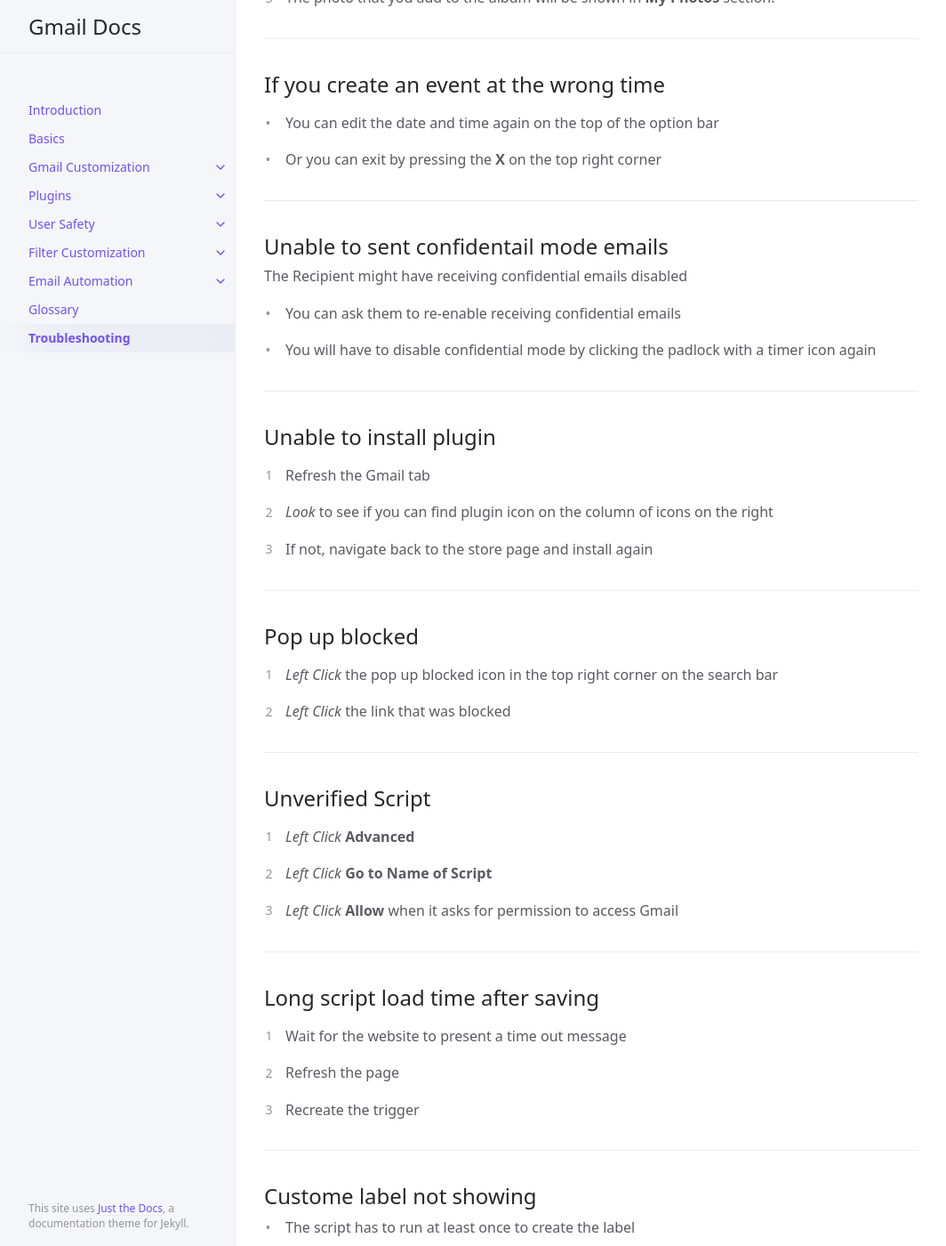
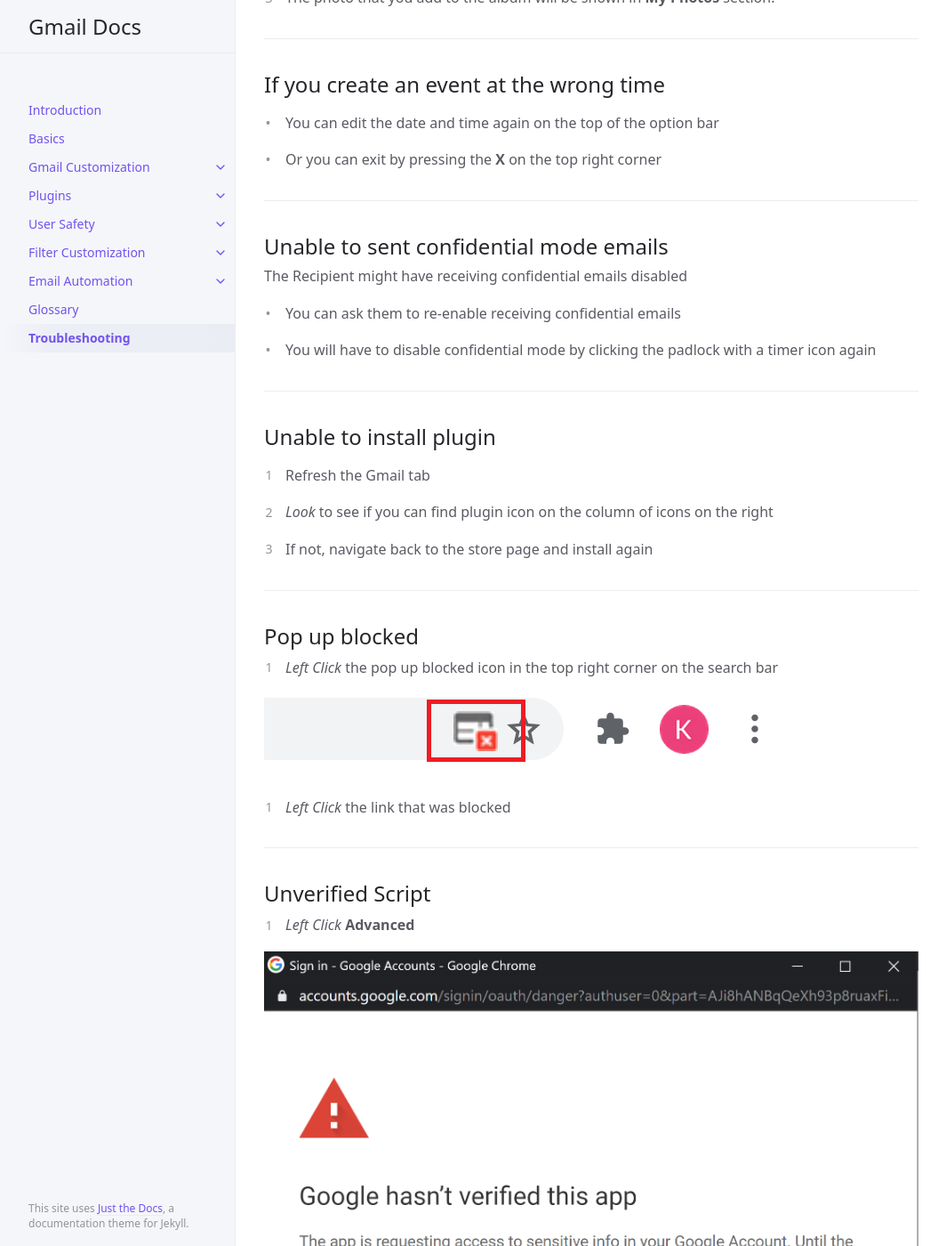
Before and after one commit to Joonior-Programmer/Gmail_Docs, a Jekyll site: the page built from docs/troubleshooting.md, in a window 1280 px wide and 1400 px high, scrolled down 358 px. Shown: the whole window at 89% size, without its empty margins (107-1171 px from the left). Built offline with Jekyll 4.4.1, drawn with Linux system fonts in a browser that asks for light colours; some of the changed text lies outside the part shown.

Commit message:
minor fixes

```diff
--- a/docs/troubleshooting.md
+++ b/docs/troubleshooting.md
@@ -26,7 +26,7 @@
 
 ---
 
-## Unable to sent confidentail mode emails
+## Unable to sent confidential mode emails
 
 The Recipient might have receiving confidential emails disabled
 
@@ -50,6 +50,8 @@
 
 1. *Left Click* the pop up blocked icon in the top right corner on the search bar
 
+  <img src = "https://github.com/Joonior-Programmer/Gmail_Docs/blob/master/assets/images/automationImg/popupBlocked.png?raw=true">
+
 2. *Left Click* the link that was blocked
 
 ---
@@ -57,6 +59,8 @@
 ## Unverified Script
 
 1. *Left Click* **Advanced**
+
+  <img src = "https://github.com/Joonior-Programmer/Gmail_Docs/blob/master/assets/images/automationImg/unverifiedScript.png?raw=true">
 
 2. *Left Click* **Go to Name of Script**
 
@@ -74,7 +78,7 @@
 
 ---
 
-## Custome label not showing
+## Custom label not showing
 
 - The script has to run at least once to create the label
   - either wait until tomorrow
```
